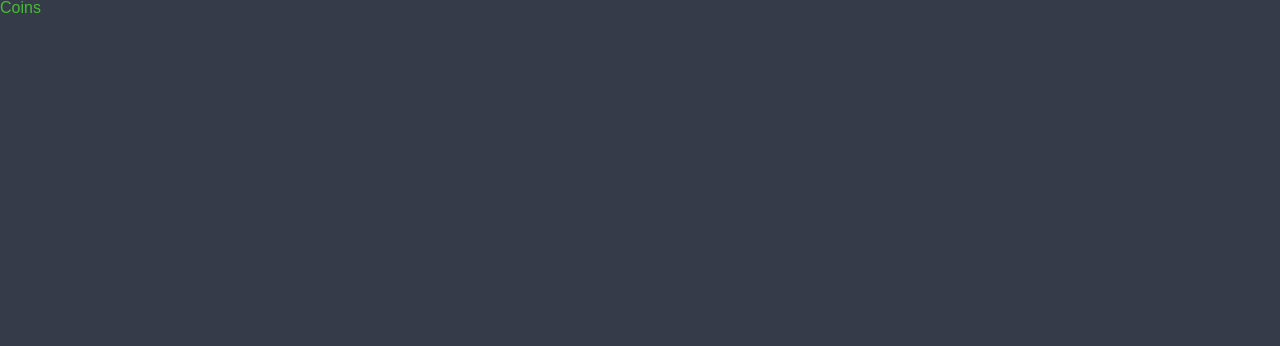
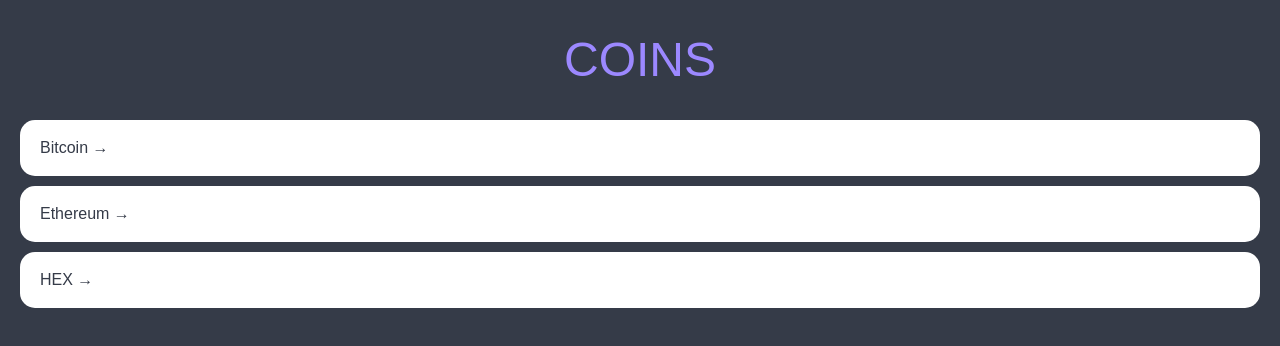
Before and after one commit to ezurno/react-masterclass, a React (Create React App) app: page / in a window 1280 px wide. Shown: the top 346 px of the page. Built offline with nearby package versions, Linux system fonts and the light colour scheme.

Commit message:
SET: use CSS in styled-components

```diff
--- a/src/App.tsx
+++ b/src/App.tsx
@@ -64,12 +64,13 @@
   body {
     font-family: 'Source Sans Pro', sans-serif;
     background-color: ${(props) => props.theme.bgColor};
-    color: ${(props) => props.theme.textColor};
+    //color: ${(props) => props.theme.textColor};
 
   }
 
   a {
     text-decoration: none;
+    color: inherit;
   }
 `;
 
--- a/src/routes/Coins.tsx
+++ b/src/routes/Coins.tsx
@@ -1,9 +1,85 @@
+import { Link } from "react-router-dom";
 import styled from "styled-components";
 
+const Container = styled.div`
+  padding: 0px 20px;
+`;
+
+const Header = styled.header`
+  height: 15vh;
+  display: flex;
+  justify-content: center;
+  align-items: center;
+`;
+
+const CoinsList = styled.ul``;
+
+const Coin = styled.li`
+  background-color: white;
+  color: ${(props) => props.theme.bgColor};
+  border-radius: 15px;
+  margin-bottom: 10px;
+  a {
+    padding: 20px;
+    transition: color 0.2s ease-in;
+    display: block;
+  }
+  &:hover {
+    a {
+      color: ${(props) => props.theme.accentColor};
+    }
+  }
+`;
+
 const Title = styled.h1`
+  font-size: 48px;
   color: ${(props) => props.theme.accentColor};
 `;
 
-export default function Coins() {
-  return <Title>Coins</Title>;
+const coins = [
+  {
+    id: "btc-bitcoin",
+    name: "Bitcoin",
+    symbol: "BTC",
+    rank: 1,
+    is_new: false,
+    is_active: true,
+    type: "coin",
+  },
+  {
+    id: "eth-ethereum",
+    name: "Ethereum",
+    symbol: "ETH",
+    rank: 2,
+    is_new: false,
+    is_active: true,
+    type: "coin",
+  },
+  {
+    id: "hex-hex",
+    name: "HEX",
+    symbol: "HEX",
+    rank: 3,
+    is_new: false,
+    is_active: true,
+    type: "token",
+  },
+];
+
+function Coins() {
+  return (
+    <Container>
+      <Header>
+        <Title>COINS</Title>
+      </Header>
+      <CoinsList>
+        {coins.map((coin) => (
+          <Coin key={coin.id}>
+            <Link to={`/${coin.id}`}>{coin.name} &rarr;</Link>
+          </Coin>
+        ))}
+      </CoinsList>
+    </Container>
+  );
 }
+export default Coins;
--- a/src/theme.ts
+++ b/src/theme.ts
@@ -3,5 +3,5 @@
 export const theme: DefaultTheme = {
   textColor: "#dcdde1",
   bgColor: "#353b48",
-  accentColor: "#44bd32",
+  accentColor: "#9c88ff",
 };
```
